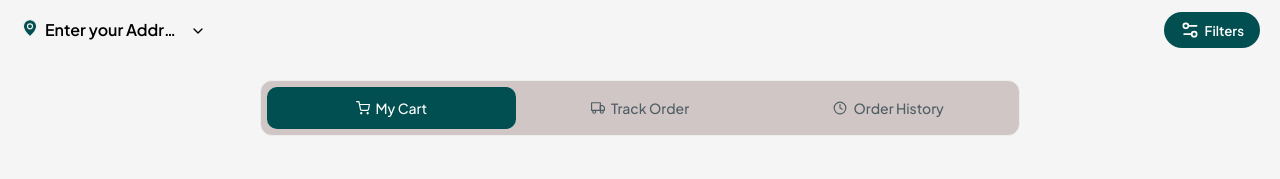
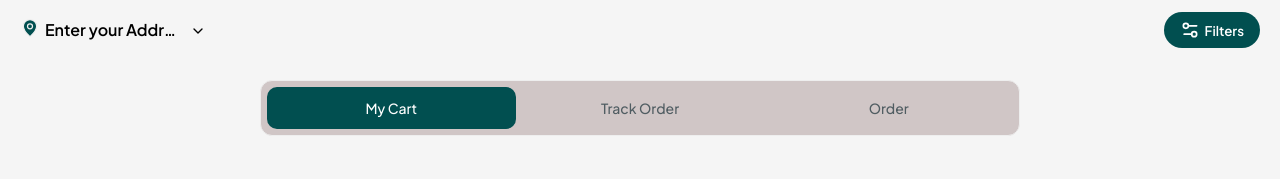
Before and after one commit to ay30bg/droppa, a React (Create React App) app: page /orders in a window 1280 px wide. Shown: the top 179 px of the page. Built offline with nearby package versions, Linux system fonts and the light colour scheme.

Commit message:
Update Orders.jsx

```diff
--- a/src/pages/Orders.jsx
+++ b/src/pages/Orders.jsx
@@ -1,5 +1,4 @@
 import React, { useState } from "react";
-import { FiShoppingCart, FiTruck, FiClock } from "react-icons/fi";
 import "../styles/orders.css";
 
 export default function OrderPage() {
@@ -13,21 +12,21 @@ export default function OrderPage() {
           className={`order-tab ${activeTab === "cart" ? "active" : ""}`}
           onClick={() => setActiveTab("cart")}
         >
-          <FiShoppingCart /> My Cart
+          My Cart
         </div>
 
         <div
           className={`order-tab ${activeTab === "track" ? "active" : ""}`}
           onClick={() => setActiveTab("track")}
         >
-          <FiTruck /> Track Order
+           Track Order
         </div>
 
         <div
           className={`order-tab ${activeTab === "history" ? "active" : ""}`}
           onClick={() => setActiveTab("history")}
         >
-          <FiClock /> Order History
+           Order
         </div>
       </div>
 
```
